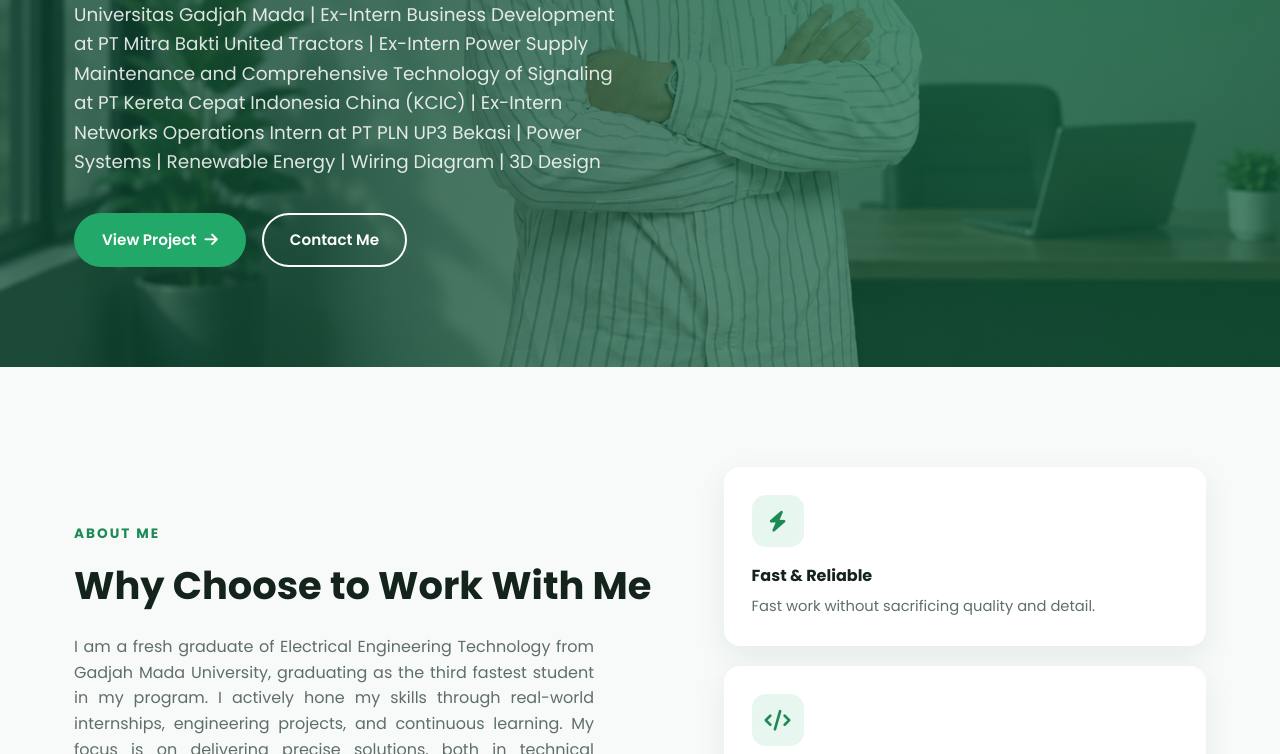
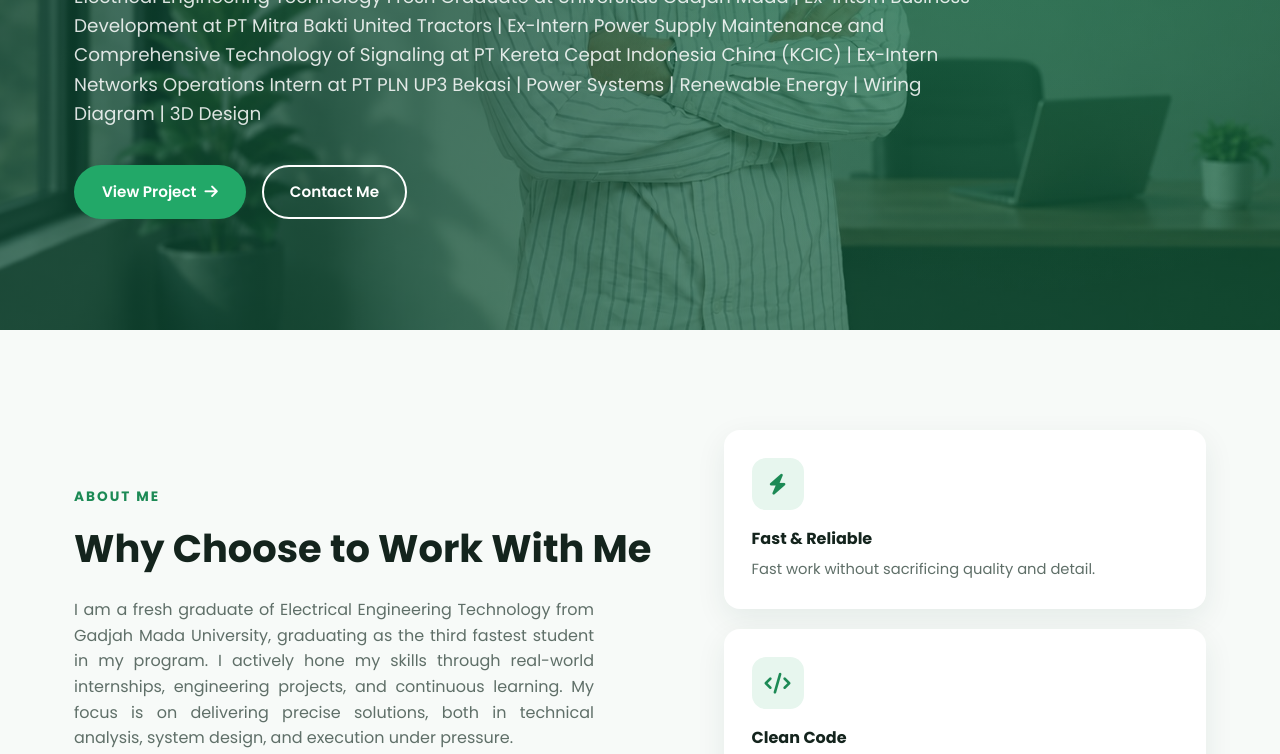
Before and after one commit to Muhandis2601/Portfolio, a plain HTML site: page index.html in a window 1280 px wide. Shown: the part 470-1224 px from the top of the page. Drawn offline with Linux system fonts and the light colour scheme.

Commit message:
Update: hero subtitle width, carousel nav buttons, internship periods, education timeline

```diff
--- a/style.css
+++ b/style.css
@@ -162,7 +162,7 @@ ul { list-style: none; }
 }
 .hero-subtitle {
   font-size: 1.15rem;
-  max-width: 560px;
+  max-width: 900px;
   color: rgba(255,255,255,0.85);
   margin-bottom: 36px;
 }
```
